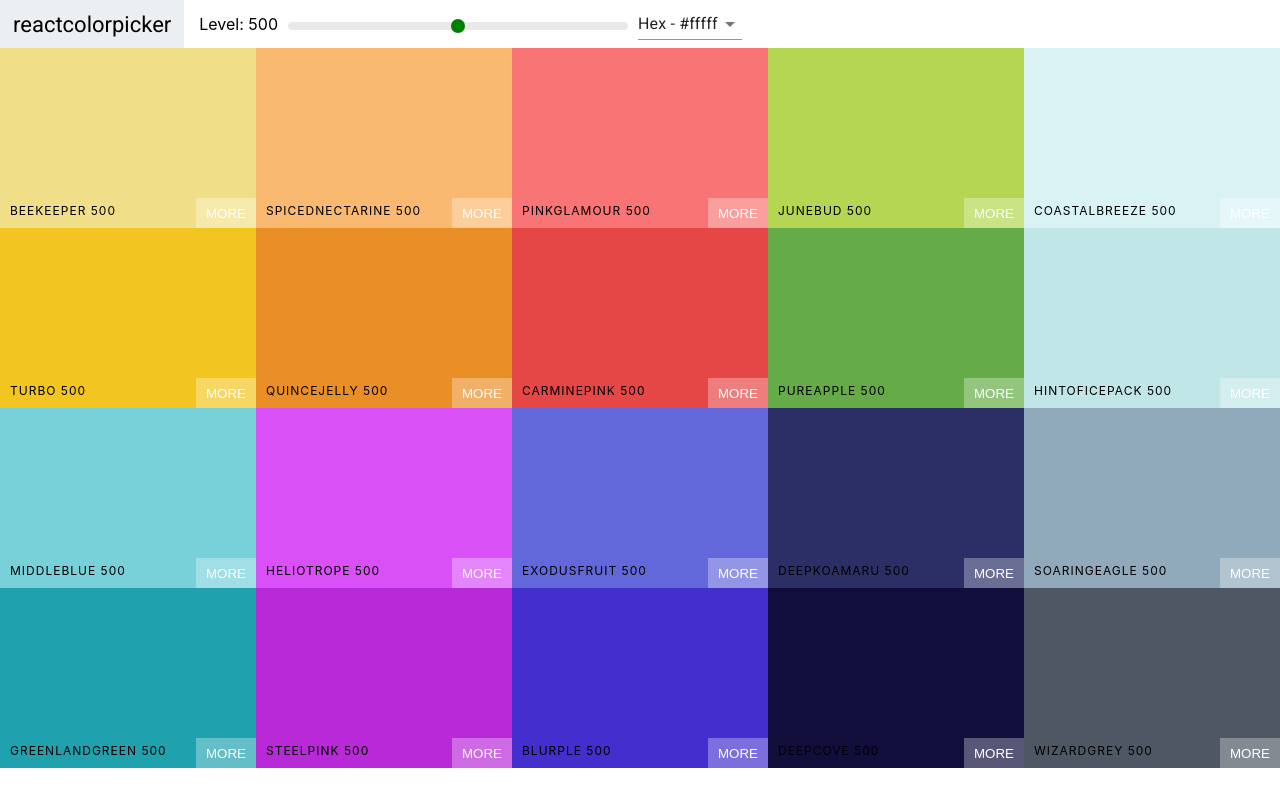
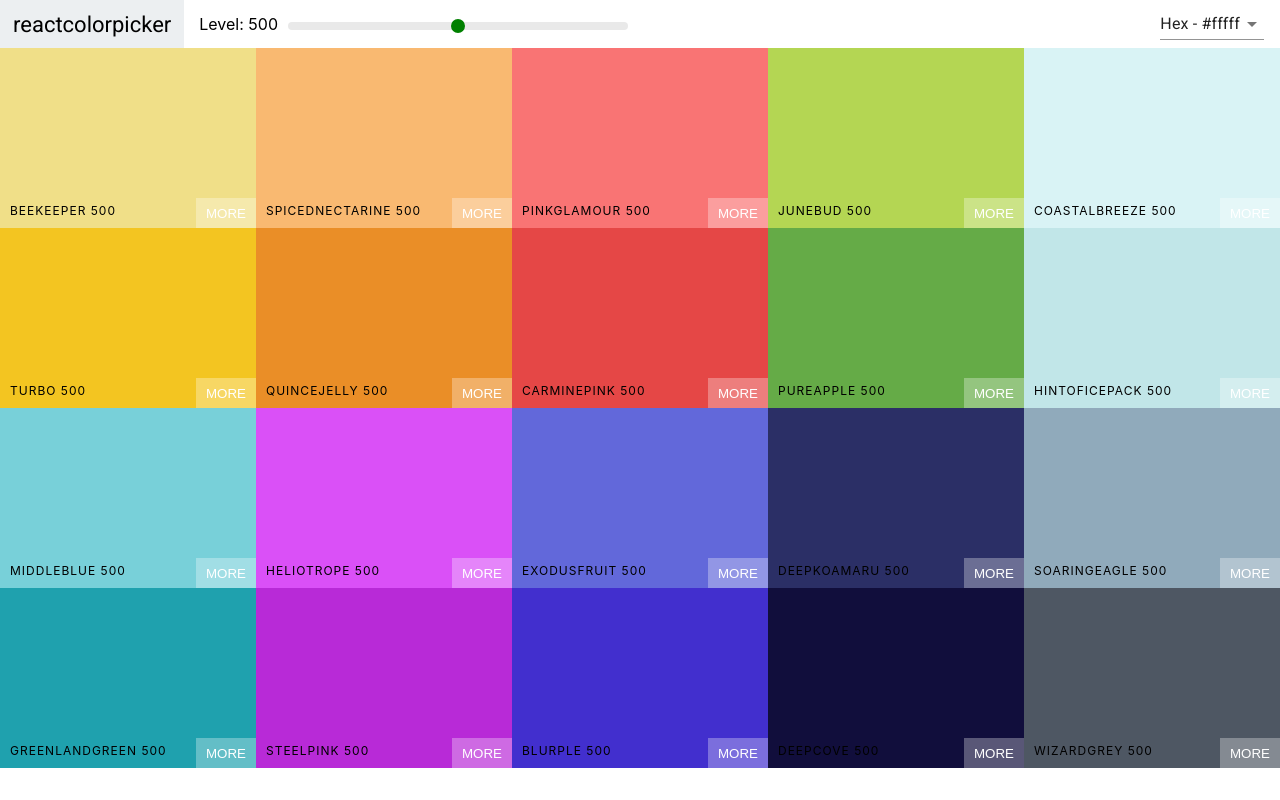
Before and after one commit to FunkyFries/color-palette-app, a React (Create React App) app in the folder color-palette-app2/: page / in a window 1280 px wide. Built offline with nearby package versions, Linux system fonts and the light colour scheme.

Commit message:
Add snackbar

```diff
--- a/color-palette-app2/package.json
+++ b/color-palette-app2/package.json
@@ -4,6 +4,7 @@
   "private": true,
   "dependencies": {
     "@material-ui/core": "^4.1.1",
+    "@material-ui/icons": "^4.2.0",
     "@reach/router": "^1.2.1",
     "@types/chroma-js": "^1.4.1",
     "@types/jest": "24.0.13",
--- a/color-palette-app2/src/components/Navbar.tsx
+++ b/color-palette-app2/src/components/Navbar.tsx
@@ -5,6 +5,9 @@ import { Link } from "@reach/router";
 import styled from "styled-components";
 import Select from "@material-ui/core/Select";
 import MenuItem from "@material-ui/core/MenuItem";
+import Snackbar from "@material-ui/core/Snackbar";
+import CloseIcon from "@material-ui/icons/Close";
+import IconButton from "@material-ui/core/IconButton";
 
 const StyledNavbar = styled("header")`
   display: flex;
@@ -33,23 +36,28 @@ const SliderStyles = styled("div")`
 
 type Props = {
   level: number;
-  handleChange: any;
+  changeLevel: any;
   changeFormat: any;
 };
 
 export default class Navbar extends Component<Props> {
   state = {
-    format: "hex"
+    format: "hex",
+    open: false
   };
 
   changeFormat = (e: any) => {
-    this.setState({ format: e.target.value }, () => {
+    this.setState({ format: e.target.value, open: true }, () => {
       this.props.changeFormat(this.state.format);
     });
   };
 
+  closeSnackbar = () => {
+    this.setState({ open: false });
+  };
+
   render() {
-    const { level, handleChange } = this.props;
+    const { level, changeLevel } = this.props;
     const { format } = this.state;
     return (
       <StyledNavbar>
@@ -62,7 +70,7 @@ export default class Navbar extends Component<Props> {
             min={100}
             max={900}
             step={100}
-            onAfterChange={handleChange}
+            onAfterChange={changeLevel}
             trackStyle={{ backgroundColor: "transparent" }}
             railStyle={{ height: "8px" }}
             handleStyle={{
@@ -74,12 +82,40 @@ export default class Navbar extends Component<Props> {
             }}
           />
         </SliderStyles>
-        <Select value={format} onChange={this.changeFormat}>
+        <Select
+          value={format}
+          onChange={this.changeFormat}
+          style={{ marginLeft: "auto", marginRight: "1rem" }}
+        >
           <MenuItem value="hex">Hex - #fffff</MenuItem>
           <MenuItem value="hsl">HSL - hsl(0, 0%, 100%)</MenuItem>
           <MenuItem value="rgb">RGB - rgb(255,255,255)</MenuItem>
           <MenuItem value="rgba">RGBA - rgba(255,255,255,1)</MenuItem>
         </Select>
+        <Snackbar
+          anchorOrigin={{ vertical: "bottom", horizontal: "left" }}
+          open={this.state.open}
+          autoHideDuration={3000}
+          message={
+            <span id="message-id">
+              Format Changed to {format.toUpperCase()}!
+            </span>
+          }
+          ContentProps={{
+            "aria-describedby": "message-id"
+          }}
+          onClose={this.closeSnackbar}
+          action={[
+            <IconButton
+              onClick={this.closeSnackbar}
+              color="inherit"
+              key="close"
+              aria-label="close"
+            >
+              <CloseIcon />
+            </IconButton>
+          ]}
+        />
       </StyledNavbar>
     );
   }
--- a/color-palette-app2/src/components/Palette.tsx
+++ b/color-palette-app2/src/components/Palette.tsx
@@ -29,7 +29,7 @@ class Palette extends Component<Props> {
     format: "hex"
   };
 
-  handleChange = (level: number) => {
+  changeLevel = (level: number) => {
     this.setState({ level });
   };
   changeFormat = (val: string) => {
@@ -46,7 +46,7 @@ class Palette extends Component<Props> {
       <PaletteDiv>
         <Navbar
           level={level}
-          handleChange={this.handleChange}
+          changeLevel={this.changeLevel}
           changeFormat={this.changeFormat}
         />
         <ColorBoxes>{colorBoxes}</ColorBoxes>
```
Also changed, not shown: color-palette-app2/src/components/ColorBox.tsx (+0 -12 lines), 1 other file (tests, documents, lock files or other folders).
